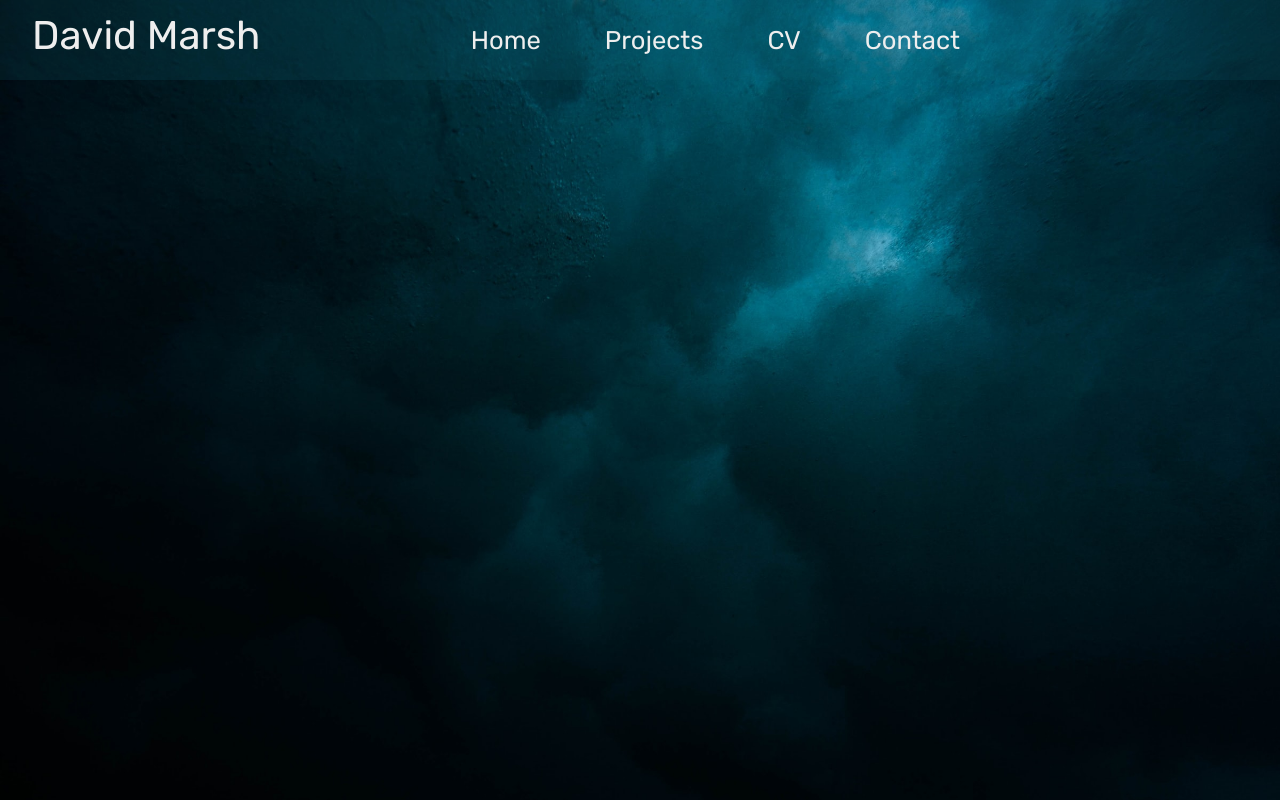
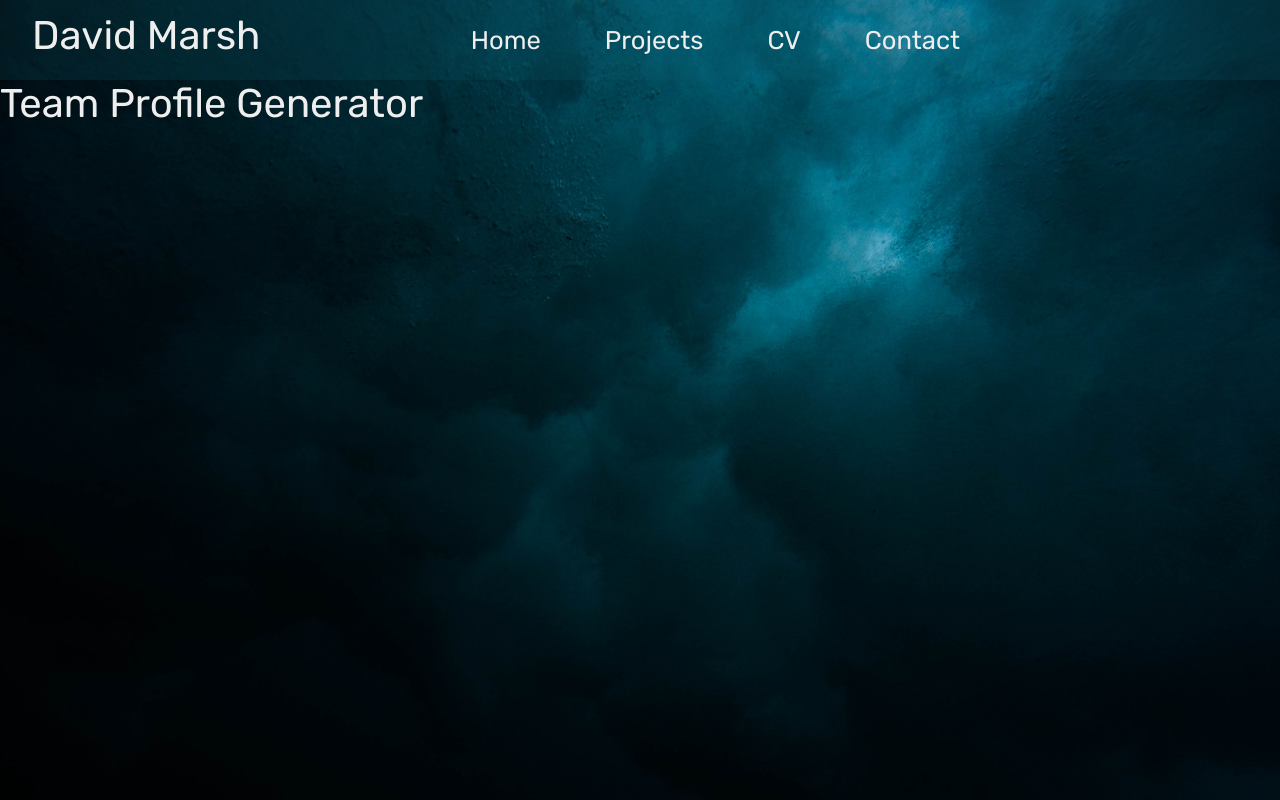
Before and after one commit to Daveym1/React-Portfolio, a React (Create React App) app: page /project/01 in a window 1280 px wide. Built offline with nearby package versions, Linux system fonts and the light colour scheme.

Commit message:
added route for Project component to App

```diff
--- a/src/Components/App.js
+++ b/src/Components/App.js
@@ -3,6 +3,7 @@ import HomePage from "./HomePage";
 import ProjectsPage from "./ProjectsPage";
 import ContactPage from "./ContactPage";
 import Cv from "./Cv";
+import Project from "./Project";
 import { BrowserRouter, Routes, Route } from "react-router-dom";
 
 function App() {
@@ -13,6 +14,7 @@ function App() {
         <Routes>
           <Route path="/" element={<HomePage />} />
           <Route path="/projects" element={<ProjectsPage />} />
+          <Route path="/project/:id" element={<Project />} />
           <Route path="/contact" element={<ContactPage />} />
           <Route path="/cv" element={<Cv />} />
         </Routes>
--- a/src/Components/Project.js
+++ b/src/Components/Project.js
@@ -1,8 +1,13 @@
 import React from "react";
 import { useParams } from "react-router-dom";
+import projects from "../data/projects.json";
 
-export default function Project({ match }) {
-  const project = projects.find((p) => p.id === match.params.id);
+export default function Project() {
+  const { id } = useParams();
+  const project = projects.find((p) => p.id === id);
+  if (!project) {
+    return <div>Project not found</div>;
+  }
   return (
     <div>
       <h1>{project.name}</h1>
```
